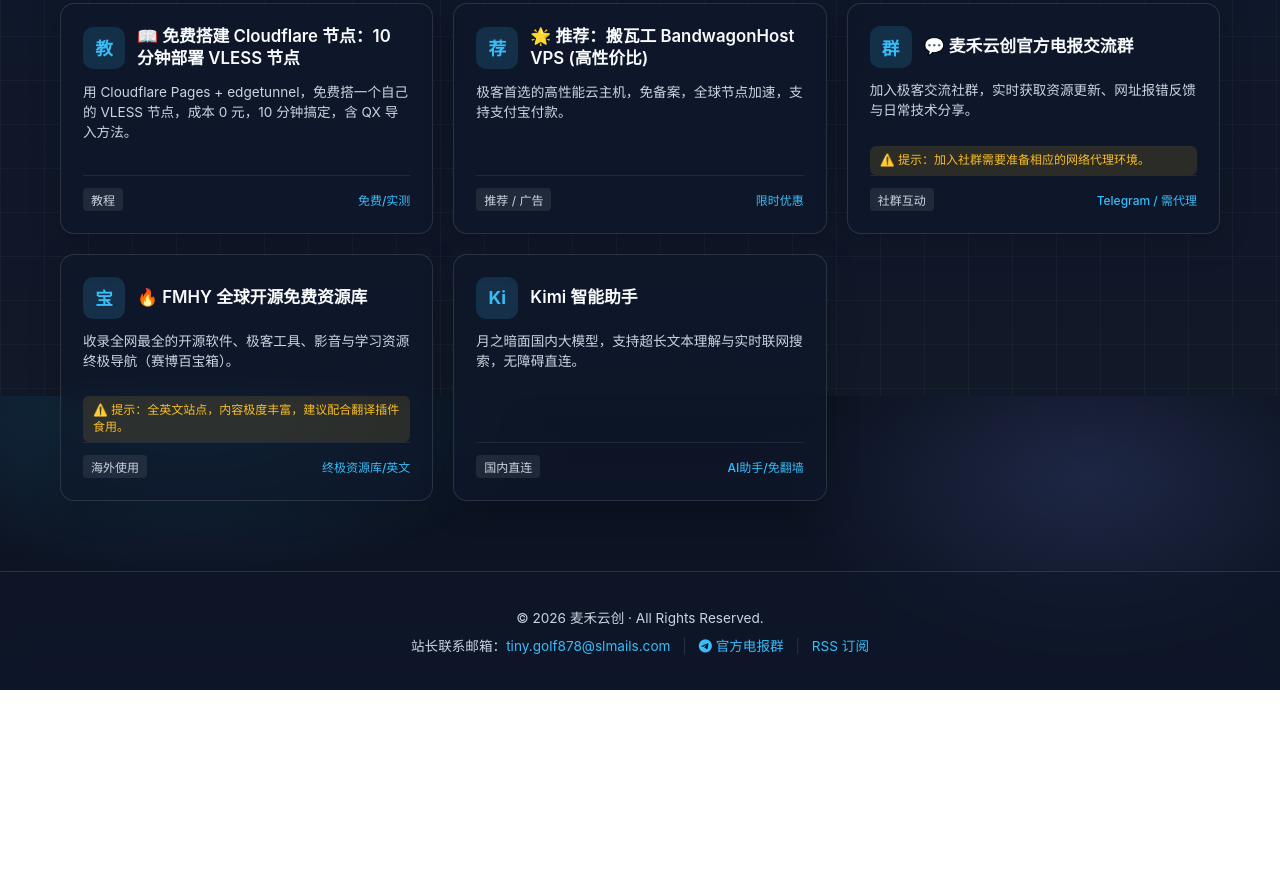
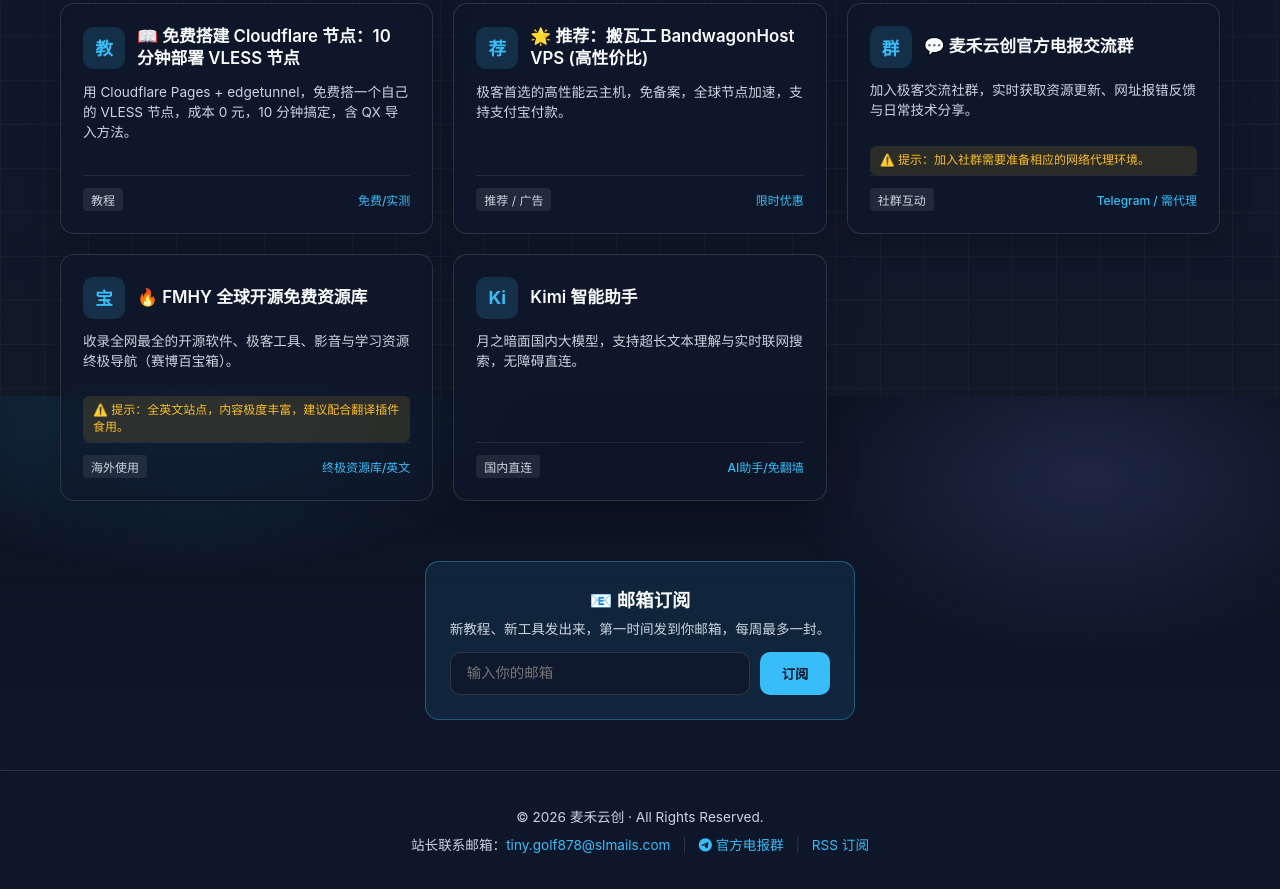
Before and after one commit to tiny-cs/tiny-site, a plain HTML site: page index.html in a window 1280 px wide. Shown: the part 404-1293 px from the top of the page. Before the commit the page ends 1094 px from the top, so only its background shows below. Drawn offline with Linux system fonts and the light colour scheme.

Commit message:
Add files via upload

```diff
--- a/index.html
+++ b/index.html
@@ -256,6 +256,14 @@
       line-height: 1.4;
     }
 
+    /* 邮箱订阅 */
+    .subscribe { max-width: 760px; margin: 40px auto 0; background: rgba(56,189,248,.1); border: 1px solid rgba(56,189,248,.35); border-radius: 14px; padding: 24px; text-align: center; }
+    .subscribe h2 { font-size: 1.15rem; margin-bottom: 6px; }
+    .subscribe p { color: var(--text-sub); font-size: .85rem; margin-bottom: 14px; }
+    .subscribe form { display: flex; gap: 10px; max-width: 480px; margin: 0 auto; }
+    .subscribe input { flex: 1; padding: 12px 16px; border-radius: 10px; border: 1px solid var(--card-border); background: rgba(15,23,42,.8); color: var(--text-main); outline: none; font-size: .9rem; }
+    .subscribe button { padding: 12px 22px; border: none; border-radius: 10px; background: var(--accent); color: #0f172a; font-weight: 700; cursor: pointer; }
+    @media (max-width: 640px) { .subscribe form { flex-direction: column; } }
     /* 页脚 Footer */
     footer {
       text-align: center;
@@ -319,6 +327,16 @@
       <!-- 由 JS 从 data.json 动态加载 -->
     </div>
   </main>
+
+  <!-- 📧 邮箱订阅 -->
+  <section class="subscribe">
+    <h2>📧 邮箱订阅</h2>
+    <p>新教程、新工具发出来，第一时间发到你邮箱，每周最多一封。</p>
+    <form action="https://buttondown.com/api/emails/embed-subscribe/Tiny334" method="post" target="_blank">
+      <input type="email" name="email" placeholder="输入你的邮箱" required>
+      <button type="submit">订阅</button>
+    </form>
+  </section>
 
   <!-- 📄 网页底部 -->
   <footer>
```
